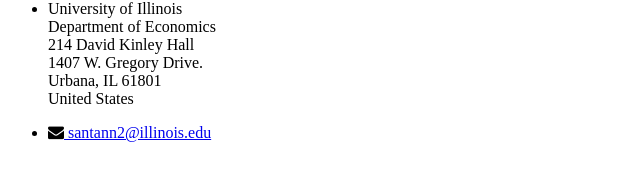
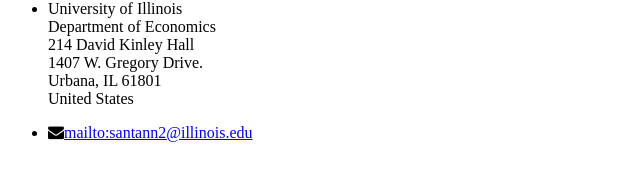
Before and after one commit to vpsantanna/vpsantanna.github.io, a Jekyll site: the page built from files/readme.md, in a window 1280 px wide. Shown: the part 203-384 px from the top of the page, without its empty margins (0-640 px from the left). Built offline with Jekyll 4.4.1, drawn with Linux system fonts in a browser that asks for light colours; our own code applies the rules of GitHub Pages for plain Markdown files; a script that is not in the unit is left out.

Commit message:
Update footer.html

```diff
--- a/_includes/footer.html
+++ b/_includes/footer.html
@@ -15,10 +15,7 @@
           <li>
             <p>University of Illinois<br />Department of Economics<br />214 David Kinley Hall<br />1407 W. Gregory Drive.<br />Urbana, IL 61801<br />United States</p>
           </li>
-            {% if site.email %}
-          <li><span class="icon"><i class="fa fa-envelope"></i></span><span class="contact-detail"><a href="mailto:{{ site.email }}">{{ site.email }}</a></span>
-         </li>
-            {% endif %}
+          <li><span class="icon"><i class="fa fa-envelope"></i></span><span class="contact-detail"><a href="mailto:santann2@illinois.edu">mailto:santann2@illinois.edu</a></span></li>
         </ul>
       </div>
 
```
